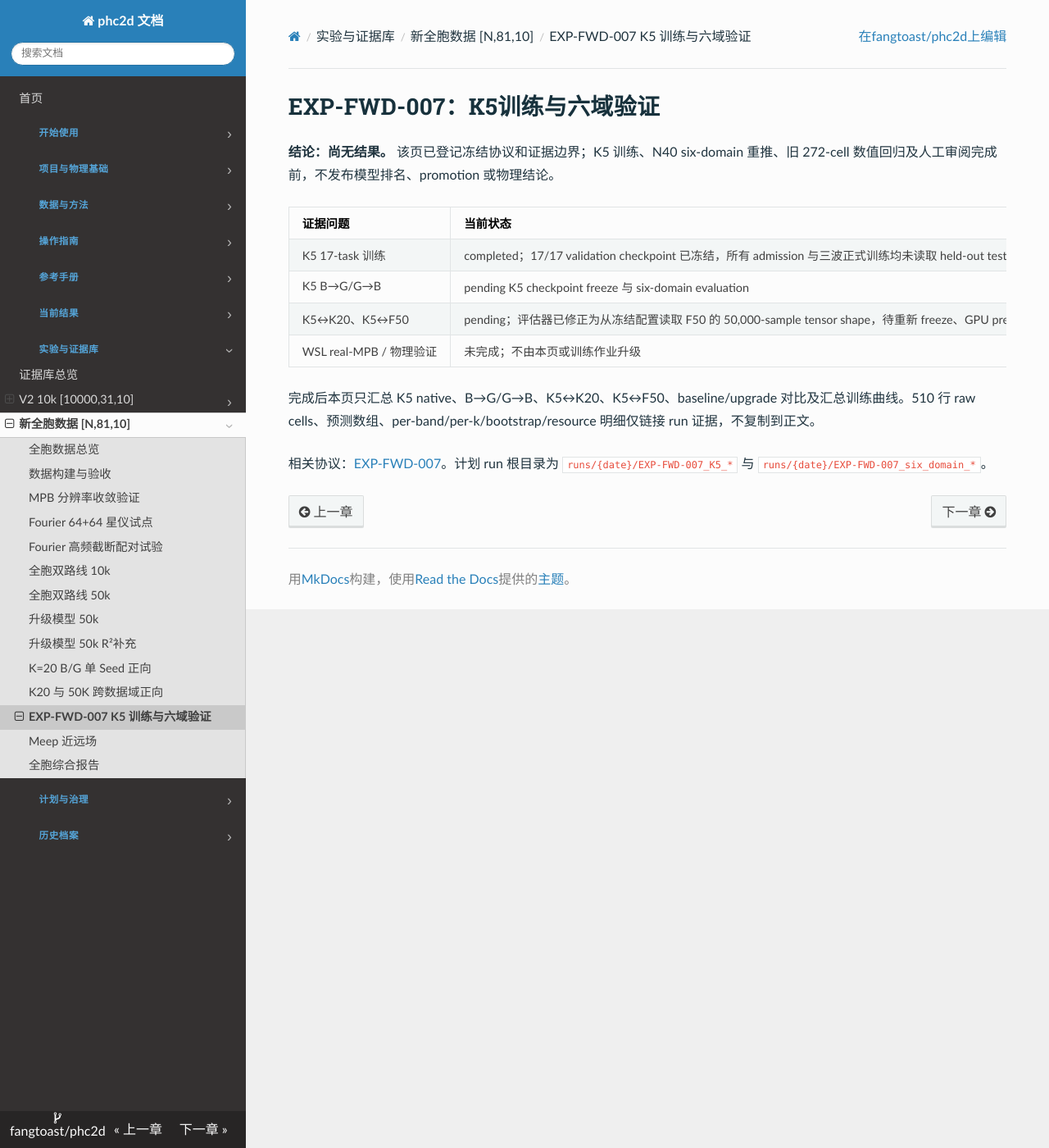
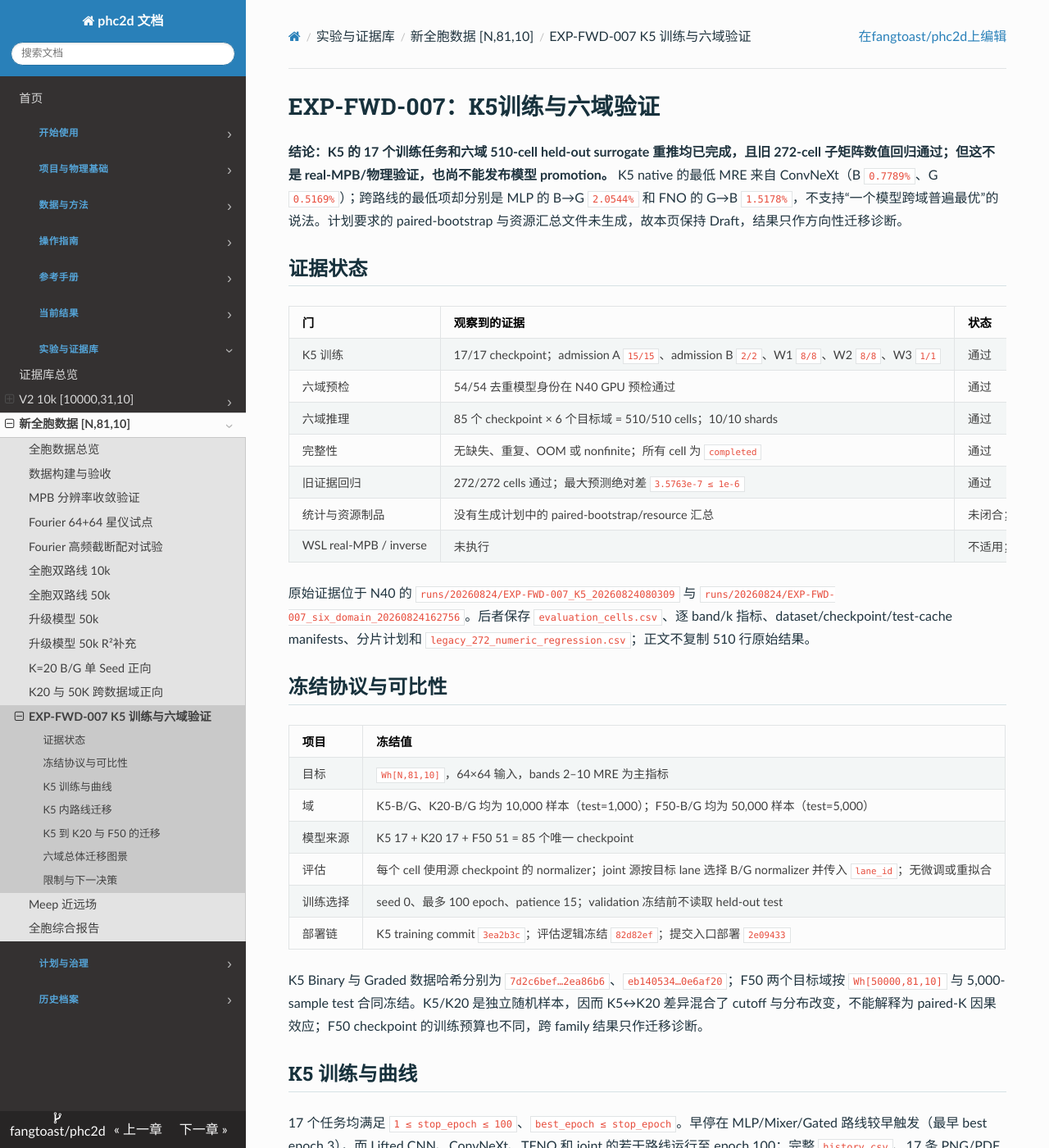
Before and after one commit to fangtoast/phc2d, an MkDocs documentation site: the page built from docs/results/forward/EXP-FWD-007-K5训练与六域验证.md, in a window 1280 px wide and 1400 px high. Shown: the whole window at 82% size. Built offline with MkDocs 1.6.1, drawn with Linux system fonts in a browser that asks for light colours; some of the changed text lies outside the part shown.

Commit message:
docs(forward): report EXP-FWD-007 six-domain evidence

```diff
--- a/docs/results/forward/EXP-FWD-007-K5训练与六域验证.md
+++ b/docs/results/forward/EXP-FWD-007-K5训练与六域验证.md
@@ -1,21 +1,22 @@
 ---
 title: "EXP-FWD-007：K5训练与六域验证"
-summary: "Draft result shell for the frozen K5 all-model training and 510-cell six-domain evaluation."
+summary: "K5 17-task 训练与 85 checkpoint × 6 域 held-out surrogate 评估已完成；Draft 仅报告迁移诊断，不作物理或 promotion 结论。"
 page_type: evidence
 status: draft
 audience: "研究负责人、审阅者与复现执行者"
 owner: "研究生维护"
 last_reviewed: 2026-08-24
-reading_time: 3 minutes
+reading_time: 6 minutes
 primary_layer: L3
 evidence_date: 2026-08-24
-evidence_scope: "K5 B/G 17-task training and K5/K20/F50 six-domain surrogate evaluation; scheduler admission is blocked before training"
+evidence_scope: "K5 B/G 17-task training and K5/K20/F50 six-domain held-out surrogate evaluation; 85 checkpoints and 510 cells"
 dataset_scope: full_cell_fourier_k5_k20_f50_wh81x10
 evidence_level: surrogate_held_out
-evidence_status: blocked
+evidence_status: completed
 validation_backend: surrogate_only
 source_artifacts:
-  - runs/20260823/EXP-FWD-007_K5_20260823220138
+  - runs/20260824/EXP-FWD-007_K5_20260824080309
+  - runs/20260824/EXP-FWD-007_six_domain_20260824162756
 ---
 
 <!--
@@ -27,15 +28,90 @@ source_artifacts:
 
 # EXP-FWD-007：K5训练与六域验证
 
-**结论：尚无结果。** 该页已登记冻结协议和证据边界；K5 训练、N40 six-domain 重推、旧 272-cell 数值回归及人工审阅完成前，不发布模型排名、promotion 或物理结论。
+**结论：K5 的 17 个训练任务和六域 510-cell held-out surrogate 重推均已完成，且旧 272-cell 子矩阵数值回归通过；但这不是 real-MPB/物理验证，也尚不能发布模型 promotion。** K5 native 的最低 MRE 来自 ConvNeXt（B `0.7789%`、G `0.5169%`）；跨路线的最低项却分别是 MLP 的 B→G `2.0544%` 和 FNO 的 G→B `1.5178%`，不支持“一个模型跨域普遍最优”的说法。计划要求的 paired-bootstrap 与资源汇总文件未生成，故本页保持 Draft，结果只作方向性迁移诊断。
 
-| 证据问题 | 当前状态 |
+## 证据状态
+
+| 门 | 观察到的证据 | 状态 |
+|---|---|---|
+| K5 训练 | 17/17 checkpoint；admission A `15/15`、admission B `2/2`、W1 `8/8`、W2 `8/8`、W3 `1/1` | 通过 |
+| 六域预检 | 54/54 去重模型身份在 N40 GPU 预检通过 | 通过 |
+| 六域推理 | 85 个 checkpoint × 6 个目标域 = 510/510 cells；10/10 shards | 通过 |
+| 完整性 | 无缺失、重复、OOM 或 nonfinite；所有 cell 为 `completed` | 通过 |
+| 旧证据回归 | 272/272 cells 通过；最大预测绝对差 `3.5763e-7 ≤ 1e-6` | 通过 |
+| 统计与资源制品 | 没有生成计划中的 paired-bootstrap/resource 汇总 | 未闭合；不作 promotion |
+| WSL real-MPB / inverse | 未执行 | 不适用；不得由本页升级 |
+
+原始证据位于 N40 的 `runs/20260824/EXP-FWD-007_K5_20260824080309` 与 `runs/20260824/EXP-FWD-007_six_domain_20260824162756`。后者保存 `evaluation_cells.csv`、逐 band/k 指标、dataset/checkpoint/test-cache manifests、分片计划和 `legacy_272_numeric_regression.csv`；正文不复制 510 行原始结果。
+
+## 冻结协议与可比性
+
+| 项目 | 冻结值 |
 |---|---|
-| K5 17-task 训练 | completed；17/17 validation checkpoint 已冻结，所有 admission 与三波正式训练均未读取 held-out test |
-| K5 B→G/G→B | pending K5 checkpoint freeze 与 six-domain evaluation |
-| K5↔K20、K5↔F50 | pending；评估器已修正为从冻结配置读取 F50 的 50,000-sample tensor shape，待重新 freeze、GPU preflight 与 10-shard evaluation |
-| WSL real-MPB / 物理验证 | 未完成；不由本页或训练作业升级 |
+| 目标 | `Wh[N,81,10]`，64×64 输入，bands 2–10 MRE 为主指标 |
+| 域 | K5-B/G、K20-B/G 均为 10,000 样本（test=1,000）；F50-B/G 均为 50,000 样本（test=5,000） |
+| 模型来源 | K5 17 + K20 17 + F50 51 = 85 个唯一 checkpoint |
+| 评估 | 每个 cell 使用源 checkpoint 的 normalizer；joint 源按目标 lane 选择 B/G normalizer 并传入 `lane_id`；无微调或重拟合 |
+| 训练选择 | seed 0、最多 100 epoch、patience 15；validation 冻结前不读取 held-out test |
+| 部署链 | K5 training commit `3ea2b3c`；评估逻辑冻结 `82d82ef`；提交入口部署 `2e09433` |
 
-完成后本页只汇总 K5 native、B→G/G→B、K5↔K20、K5↔F50、baseline/upgrade 对比及汇总训练曲线。510 行 raw cells、预测数组、per-band/per-k/bootstrap/resource 明细仅链接 run 证据，不复制到正文。
+K5 Binary 与 Graded 数据哈希分别为 `7d2c6bef…2ea86b6`、`eb140534…0e6af20`；F50 两个目标域按 `Wh[50000,81,10]` 与 5,000-sample test 合同冻结。K5/K20 是独立随机样本，因而 K5↔K20 差异混合了 cutoff 与分布改变，不能解释为 paired-K 因果效应；F50 checkpoint 的训练预算也不同，跨 family 结果只作迁移诊断。
 
-相关协议：[EXP-FWD-007](../../../experiments/research/EXP-FWD-007-K5训练与六域验证.md)。计划 run 根目录为 `runs/{date}/EXP-FWD-007_K5_*` 与 `runs/{date}/EXP-FWD-007_six_domain_*`。
+## K5 训练与曲线
+
+17 个任务均满足 `1 ≤ stop_epoch ≤ 100`、`best_epoch ≤ stop_epoch`。早停在 MLP/Mixer/Gated 路线较早触发（最早 best epoch 3），而 Lifted CNN、ConvNeXt、TFNO 和 joint 的若干路线运行至 epoch 100；完整 `history.csv`、17 条 PNG/PDF 曲线和 `curve_manifest.csv` 已保存在训练 run 中。
+
+| K5 native 汇总 | B MRE | G MRE |
+|---|---:|---:|
+| 4 个 baseline 平均 | 1.6064% | 1.2990% |
+| 4 个单路线升级平均 | 1.1810% | 0.9642% |
+| 最低单模型（ConvNeXt） | 0.7789% | 0.5169% |
+| joint（单独报告，不进入 B→G/G→B 泛化结论） | 0.5805% | 0.4488% |
+
+该汇总只描述 K5 seed-0 native held-out 表现；joint 使用不同训练路线，不能作为单路线升级的替代排名。
+
+## K5 内路线迁移
+
+| 方向 | 最低模型 / MRE | baseline 平均 | 单路线升级平均 |
+|---|---:|---:|---:|
+| B→G | MLP / 2.0544% | 2.7012% | 3.2112% |
+| G→B | FNO / 1.5178% | 3.1523% | 2.9474% |
+
+路线迁移显著弱于 native，且最佳模型随方向改变。joint 在 K5-B/G 目标上的 MRE 为 `0.5805%/0.4488%`，但它只作为联合源的独立结果，不能用于证明 B→G 或 G→B 泛化。
+
+## K5 到 K20 与 F50 的迁移
+
+下表只汇总 K5 的 8 个单路线来源 checkpoint；joint 另列，避免混入单路线结论。
+
+| K5 目标域与迁移类型 | cells | bands 2–10 MRE 均值 |
+|---|---:|---:|
+| K20-B，同路线跨生成器 | 8 | 5.1121% |
+| K20-B，生成器+路线改变 | 8 | 7.2094% |
+| K20-G，同路线跨生成器 | 8 | 4.4654% |
+| K20-G，生成器+路线改变 | 8 | 4.1072% |
+| F50-B，同路线跨生成器 | 8 | 2.4545% |
+| F50-B，生成器+路线改变 | 8 | 3.3371% |
+| F50-G，同路线跨生成器 | 8 | 3.4413% |
+| F50-G，生成器+路线改变 | 8 | 5.8863% |
+
+在 K5 来源这一切片中，变更路线通常会增加误差，但 K20-G 是例外，提示数据分布与模型交互不能用单一“路线更难”的结论概括。
+
+## 六域总体迁移图景
+
+| 比较类型（seed-0 共同来源集合） | cells | MRE 均值 |
+|---|---:|---:|
+| native | 48 | 0.8970% |
+| 同 family 跨路线 | 48 | 3.6431% |
+| 跨生成器、同路线 | 96 | 5.0474% |
+| 生成器+路线均改变 | 96 | 6.9221% |
+| joint source family（单独报告） | 18 | 2.0284% |
+
+这组均值与具体模型排名不同：它只说明在本次 source/target 组合上，native 最低，而同时改变生成器与路线的平均迁移负担最大。F50 的 seed 1/2 共 204 cells 保留为补充；不伪装为与 K5/K20 配对的 seed-matched 比较。
+
+## 限制与下一决策
+
+1. 本页是 held-out surrogate 证据，不是 WSL real-MPB replay、物理验证或 inverse 成功。
+2. 缺少计划中的 10,000 次 paired-bootstrap 和资源汇总制品；在补齐且审计通过前，不发布显著性、总体排名或 promotion 结论。
+3. 训练/评估已完成并保留原始证据；任何后续修复必须使用新的 derivative run，不覆盖本次 510-cell 结果或旧 272-cell 证据。
+
+相关协议：[EXP-FWD-007](../../../experiments/research/EXP-FWD-007-K5训练与六域验证.md)。
```
Also changed, not shown: PROJECT_MAP.md (+1 -1 lines), docs/results/forward/README.md (+1 -1 lines), docs/results/全胞数据正式结果.md (+1 -0 lines), docs/结果/README.md (+1 -1 lines), 1 other file.
